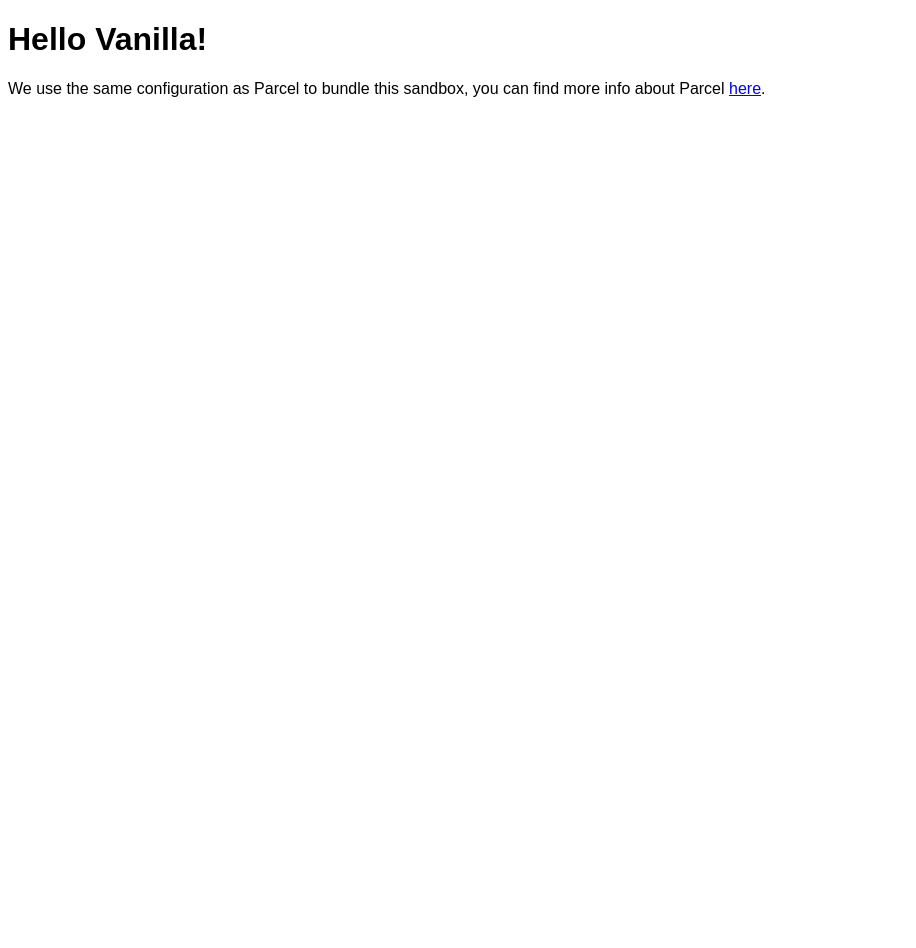
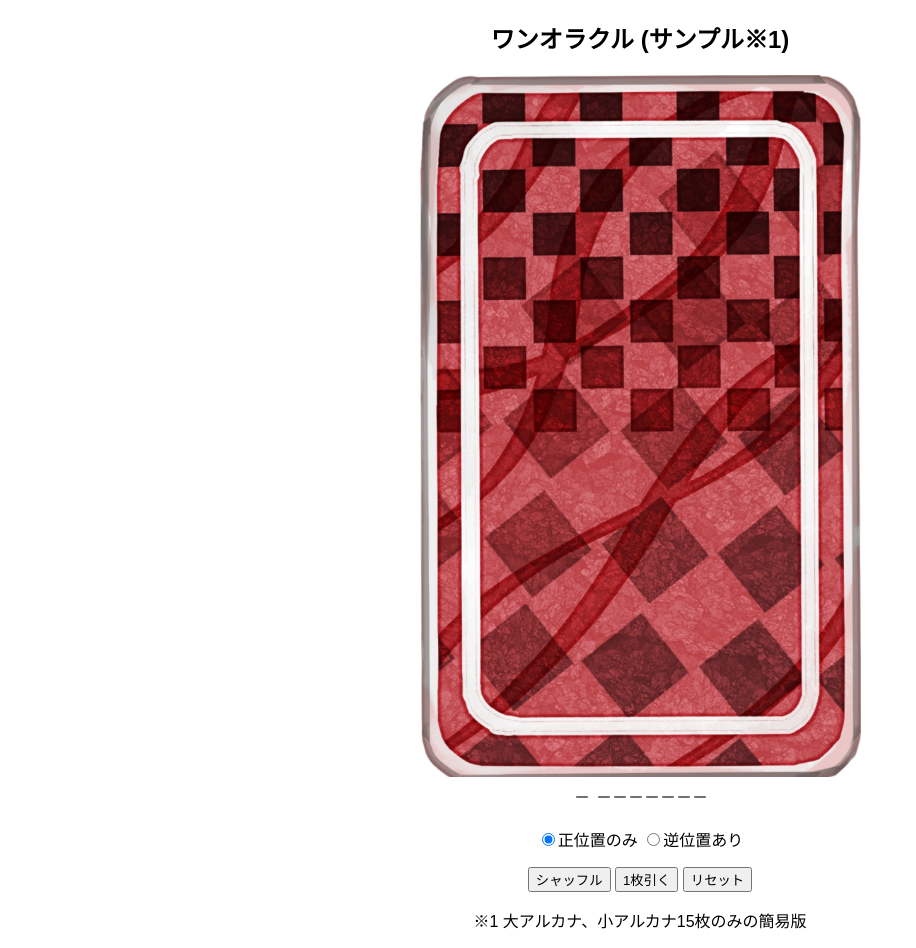
Before and after one commit to raster-Q/tarot_oneoracle_01, a website built with Parcel: page index.html in a window 1280 px wide. Shown: the whole page, without its empty margins (0-916 px from the left). Before the commit the page ends 800 px from the top, so only its background shows below. Built offline with nearby package versions, Linux system fonts and the light colour scheme.

Commit message:
htmlの全体像の配置その1

```diff
--- a/index.html
+++ b/index.html
@@ -1,16 +1,36 @@
 <!DOCTYPE html>
 <html>
+  <head>
+    <title>tarot_oneoracle_01</title>
+    <meta charset="UTF-8" />
+  </head>
 
-<head>
-	<title>Parcel Sandbox</title>
-	<meta charset="UTF-8" />
-</head>
+  <body>
+    <h2>ワンオラクル (サンプル※1)</h2>
 
-<body>
-	<div id="app"></div>
+    <div id="tarot">
+      <img src="./image/card_ura_01.png" id="card" /><br />
+      <table id="result" align="center" border="0">
+        <tr>
+          <td id="position" width="20">－</td>
+          <td id="cardName">－－－－－－－</td>
+        </tr>
+      </table>
+    </div>
 
-	<script src="src/index.js">
-	</script>
-</body>
+    <div id="tip">
+      <p id="select">
+        <input type="radio" name="select" value="0" checked />正位置のみ
+        <input type="radio" name="select" value="1" />逆位置あり
+      </p>
+      <p id="button">
+        <input type="button" name="shuffle" id="shuffle" value="シャッフル" />
+        <input type="button" name="deal" id="deal" value="1枚引く" />
+        <input type="button" name="reset" id="reset" value="リセット" />
+      </p>
+      <p>※1 大アルカナ、小アルカナ15枚のみの簡易版</p>
+    </div>
 
+    <script src="src/index.js"></script>
+  </body>
 </html>
--- a/src/index.js
+++ b/src/index.js
@@ -1,10 +1 @@
 import "./styles.css";
-
-document.getElementById("app").innerHTML = `
-<h1>Hello Vanilla!</h1>
-<div>
-  We use the same configuration as Parcel to bundle this sandbox, you can find more
-  info about Parcel
-  <a href="https://parceljs.org" target="_blank" rel="noopener noreferrer">here</a>.
-</div>
-`;
--- a/src/styles.css
+++ b/src/styles.css
@@ -1,3 +1,8 @@
 body {
   font-family: sans-serif;
+  text-align: center;
 }
+
+img {
+  width: 35%;
+}
```
Also changed, not shown: image/card_ura_01.png (added).
